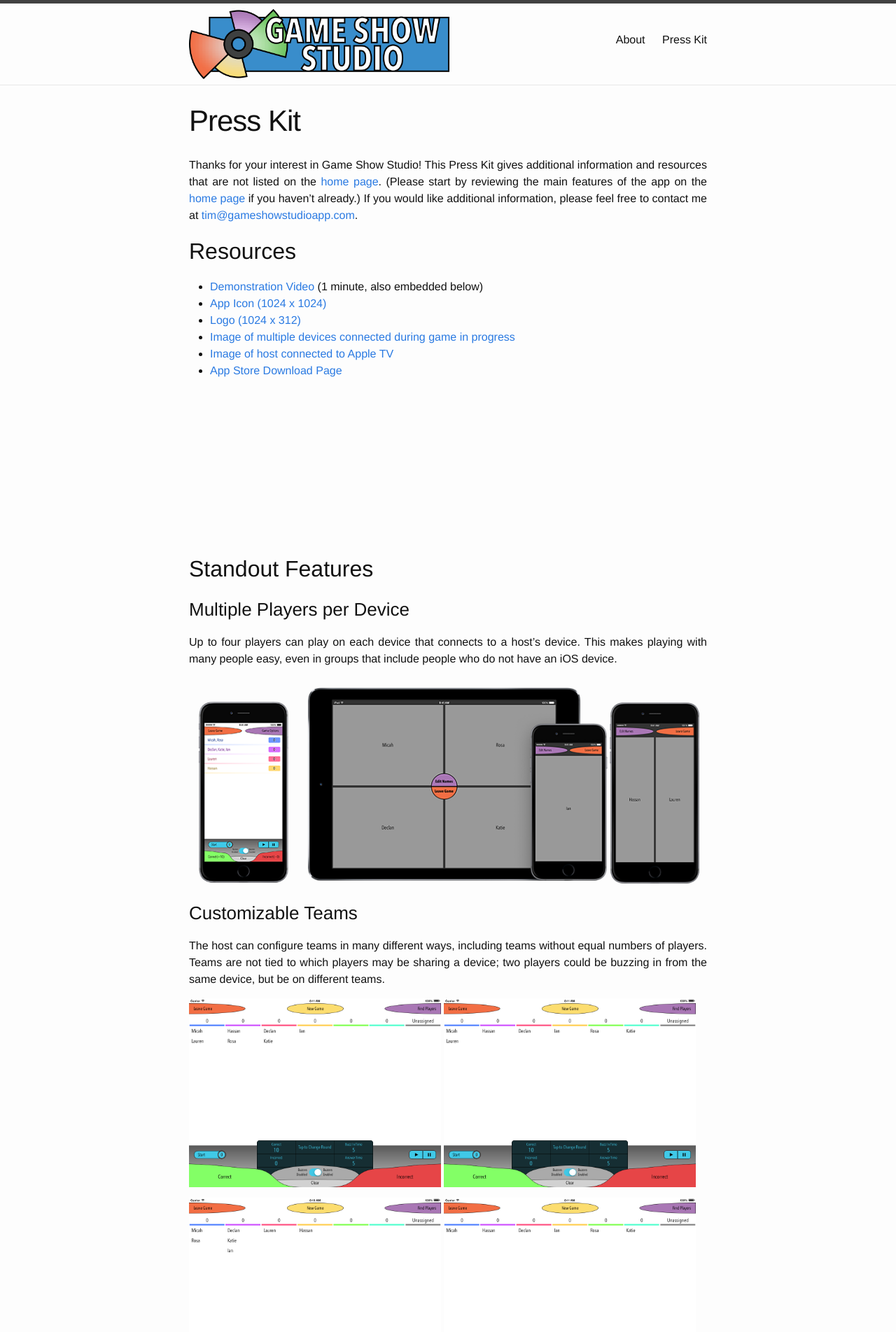
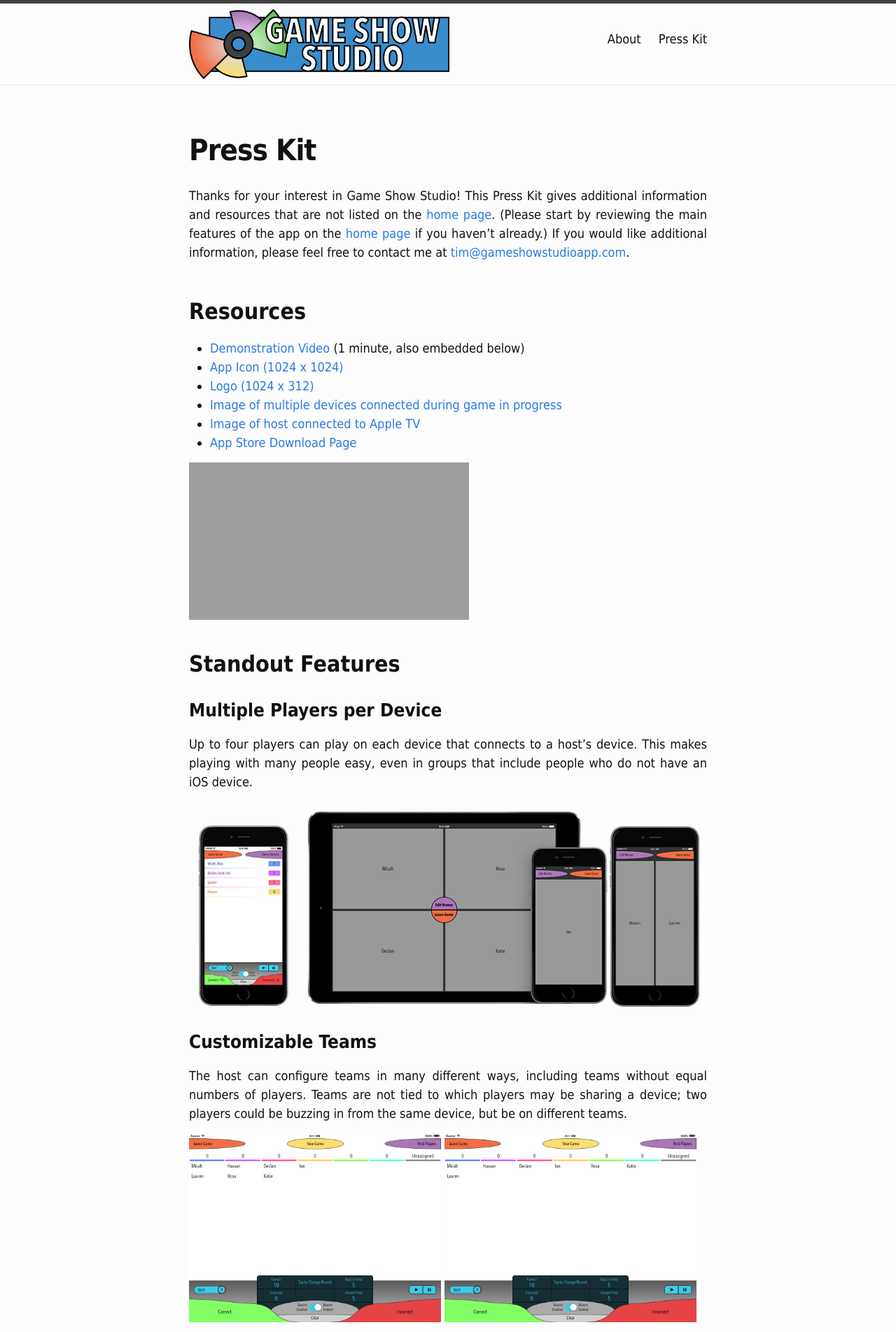
Before and after one commit to gameshowstudio/gameshowstudio.github.io, a Jekyll site: the page built from press/index.md, in a window 1280 px wide. Shown: the top 1904 px of the page at 70% size. Built offline with Jekyll 4.4.1, drawn with Linux system fonts in a browser that asks for light colours; grey boxes are pictures that could not be loaded.

Commit message:
Update header formats and fonts.

```diff
--- a/_sass/_base.scss
+++ b/_sass/_base.scss
@@ -83,10 +83,16 @@
  * Headings
  */
 h1, h2, h3, h4, h5, h6 {
-    font-weight: $base-font-weight;
+    text-align: left;
 }
 
+h1, h2 {
+  padding-top: 1em;
+}
 
+h3, h4, h5, h6 {
+  padding-top: .3em;
+}
 
 /**
  * Links
--- a/css/main.scss
+++ b/css/main.scss
@@ -6,8 +6,8 @@
 
 
 // Our variables
-$base-font-family: "Helvetica Neue", Helvetica, Arial, sans-serif;
-$base-font-size:   16px;
+$base-font-family: "Avenir Next Condensed", Tahoma, Geneva, sans-serif;
+$base-font-size:   18px;
 $base-font-weight: 400;
 $small-font-size:  $base-font-size * 0.875;
 $base-line-height: 1.5;
```
